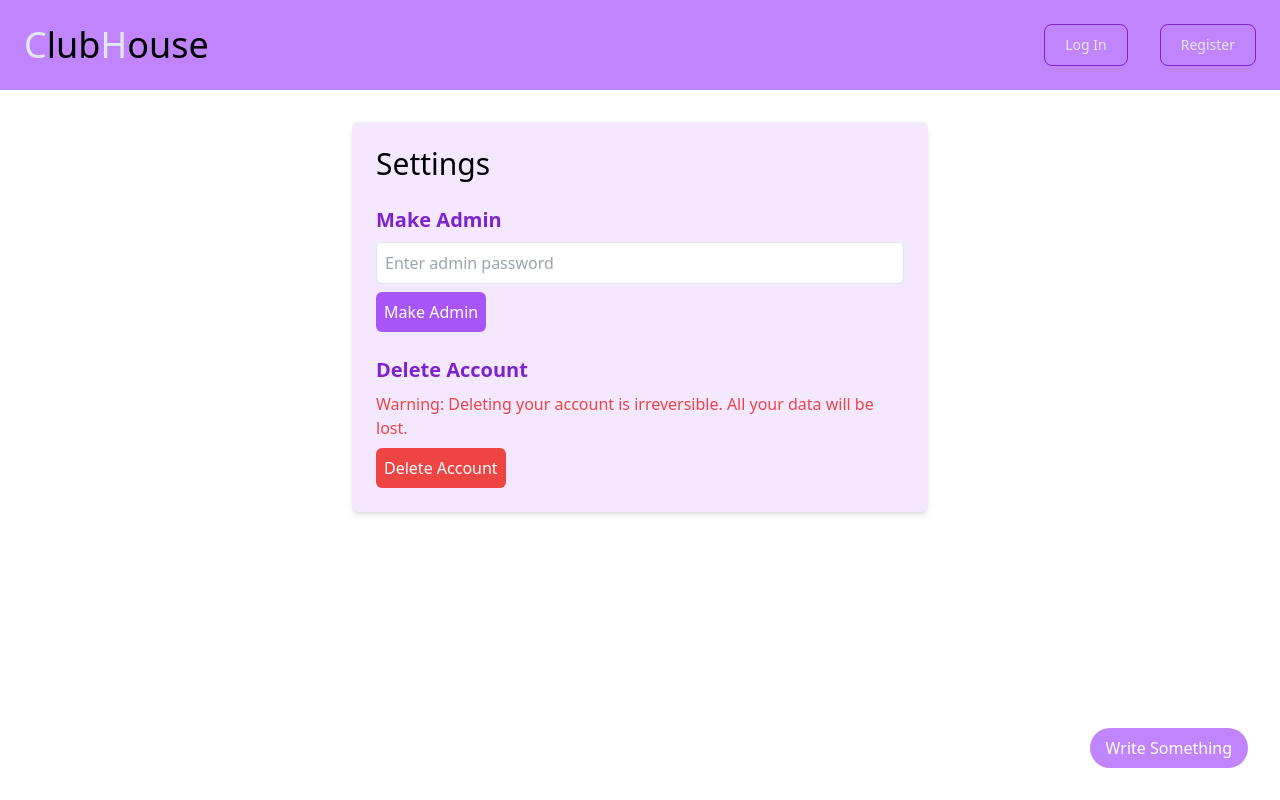
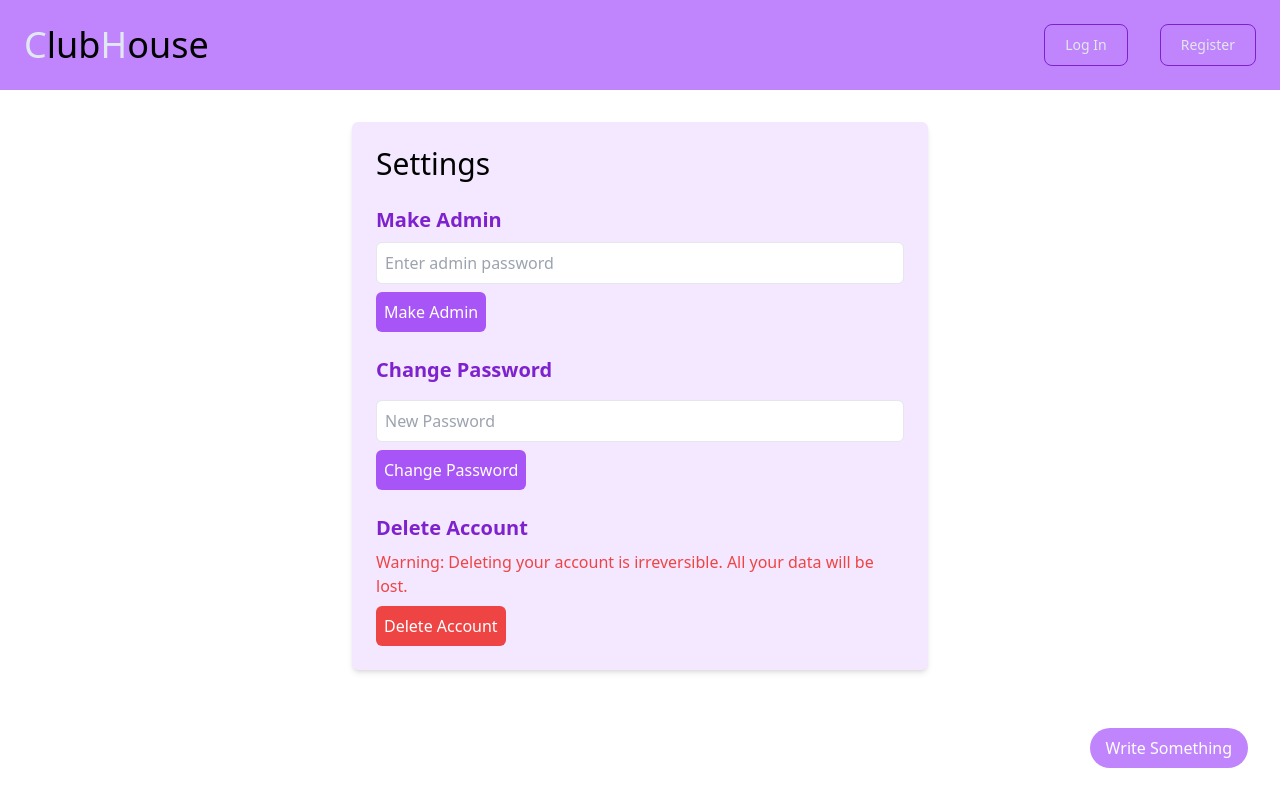
Before and after one commit to Ayarra/TOP-Members-Only, a React (Vite) app in the folder client/: page /settings in a window 1280 px wide. Built offline with nearby package versions, Linux system fonts and the light colour scheme; no server answers.

Commit message:
cliet-feat: add update password user

```diff
--- a/client/src/components/ProfileSettings.jsx
+++ b/client/src/components/ProfileSettings.jsx
@@ -8,9 +8,11 @@ const ProfileSettings = () => {
 
   const { auth, setAuth } = useContext(AuthContext);
   const [adminPassword, setAdminPassword] = useState("");
+  const [newPassword, setNewPassword] = useState("");
   const [isAdmin, setIsAdmin] = useState(auth.user?.isAdmin || false);
   const [loading, setLoading] = useState(false);
   const [error, setError] = useState(null);
+  const [success, setSuccess] = useState(null);
 
   const handleMakeAdmin = async () => {
     try {
@@ -37,6 +39,7 @@ const ProfileSettings = () => {
         })
       );
       setIsAdmin(true);
+      setSuccess("You have been made an admin successfully.");
     } catch (err) {
       console.error("Error making user admin: ", err);
       setError("Error making user admin. Please try again later.");
@@ -66,6 +69,34 @@ const ProfileSettings = () => {
       setLoading(false);
     }
   };
+
+  const handleChangePassword = async () => {
+    try {
+      setLoading(true);
+
+      await axios.put(
+        `/users/${auth.user.userID}/password`,
+        {
+          newPassword: newPassword,
+        },
+        {
+          withCredentials: true,
+        }
+      );
+
+      setError(null);
+      setSuccess("Password updated successfully.");
+      setNewPassword("");
+    } catch (err) {
+      console.error("Error changing password: ", err);
+      setError(
+        err.message || "Error changing password. Please try again later."
+      );
+    } finally {
+      setLoading(false);
+    }
+  };
+
   return (
     <div className="max-w-xl mx-auto mt-8 p-6 bg-purple-100 rounded-md shadow-md">
       <h1 className="text-3xl mb-6">Settings</h1>
@@ -96,6 +127,26 @@ const ProfileSettings = () => {
 
       <div className="mt-6">
         <h2 className="text-xl font-semibold mb-2 text-purple-700">
+          Change Password
+        </h2>
+        <input
+          type="password"
+          placeholder="New Password"
+          value={newPassword}
+          onChange={(e) => setNewPassword(e.target.value)}
+          className="mt-2 p-2 border rounded-md w-full focus:outline-none focus:ring focus:border-purple-300"
+        />
+
+        <button
+          onClick={handleChangePassword}
+          disabled={loading}
+          className="mt-2 bg-purple-500 text-white p-2 rounded-md hover:bg-purple-600 focus:outline-none"
+        >
+          Change Password
+        </button>
+      </div>
+      <div className="mt-6">
+        <h2 className="text-xl font-semibold mb-2 text-purple-700">
           Delete Account
         </h2>
         <p className="text-red-500">
@@ -112,6 +163,7 @@ const ProfileSettings = () => {
       </div>
 
       {error && <p className="text-red-500 mt-4">{error}</p>}
+      {success && <p className="text-green-500 mt-4">{success}</p>}
     </div>
   );
 };
```
